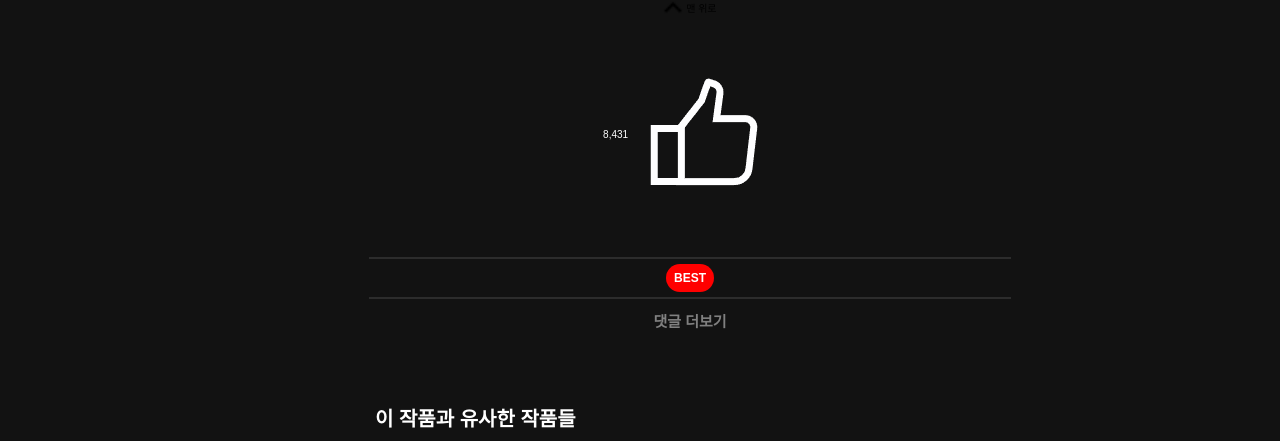
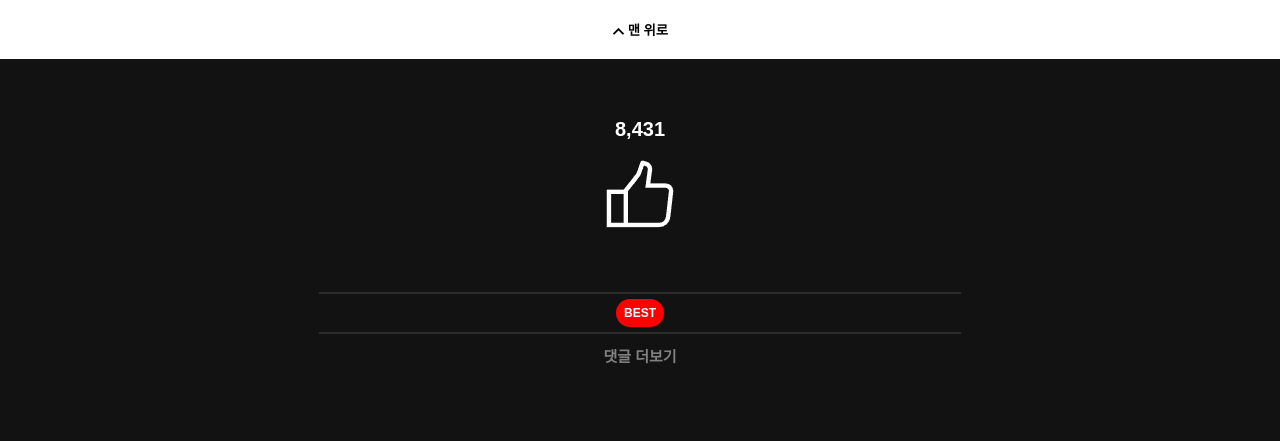
Before and after one commit to 1103kimhyejin/JAVACOMICS, a Java web app: page /kakaowebtoon/webtoon/webtoonView.jsp in a window 1280 px wide. Shown: the part 301-742 px from the top of the page. Run offline with Tomcat 11, a stand-in JSP engine, Linux system fonts and the light colour scheme.

Commit message:
View 맨 위로 버튼, 좋아요 숫자 추가, 여백 조정

```diff
--- a/src/main/webapp/css/webtoonView.css
+++ b/src/main/webapp/css/webtoonView.css
@@ -1,12 +1,29 @@
 @charset "UTF-8";
+
+#webtoonView_up{
+	cursor:pointer;
+	border-top: 1px solid #f2f2f2;
+	padding:20px;
+}
+#webtoonView_upbtn{
+	border:none;
+	background: none;
+	font-weight:bold;
+	cursor:pointer;
+}
 #webtoonView_bottom{
 	position:relative;
 	background-color:#121212;
-	padding:0 0 0 100px;
+	padding:0px 0px 100px 0px;
 }
 #webtoonView_good{
+	font-weight:bold;
 	padding:50px;
 	color:white;
+	font-size: 2rem;
+}
+#webtoonView_good div{
+	padding:10px;
 }
 
 #webtoonView_bestComment{
--- a/src/main/webapp/webtoon/webtoonView.jsp
+++ b/src/main/webapp/webtoon/webtoonView.jsp
@@ -9,16 +9,26 @@
 <link rel="stylesheet" href="/JAVACOMICS/css/webtoonView.css">
 </head>
 <body>
+
+<header>
+
+</header>
+
+
 <div id="webtoonView">
 	<div id="webtoonView_toon">
 		<img src="/JAVACOMICS/image/webtoonView_image/webtoonTestImage.PNG" />
 	</div>
 
+	<div id="webtoonView_up">
+		<img src="/JAVACOMICS/image/webtoonView_image/upicon.png" />
+		<input type="button" value="맨 위로" id="webtoonView_upbtn"/>
+	</div>
+
 	<div id="webtoonView_bottom">
-		<div> <img src="/JAVACOMICS/image/webtoonView_image/upicon.png" width="20" /> 맨 위로</div>
 
 		<div id="webtoonView_good">
-			<span>8,431</span>
+			<div>8,431</div>
 			<img src="/JAVACOMICS/image/webtoonView_image/goodicon.PNG" />
 		</div>
 
@@ -85,7 +95,7 @@
 
 
 	</div>
-		</div>
+</div>
 	</div><!-- bottom  -->
 </body>
 </html>
```
Also changed, not shown: src/main/webapp/image/webtoonView_image/goodicon.PNG.
